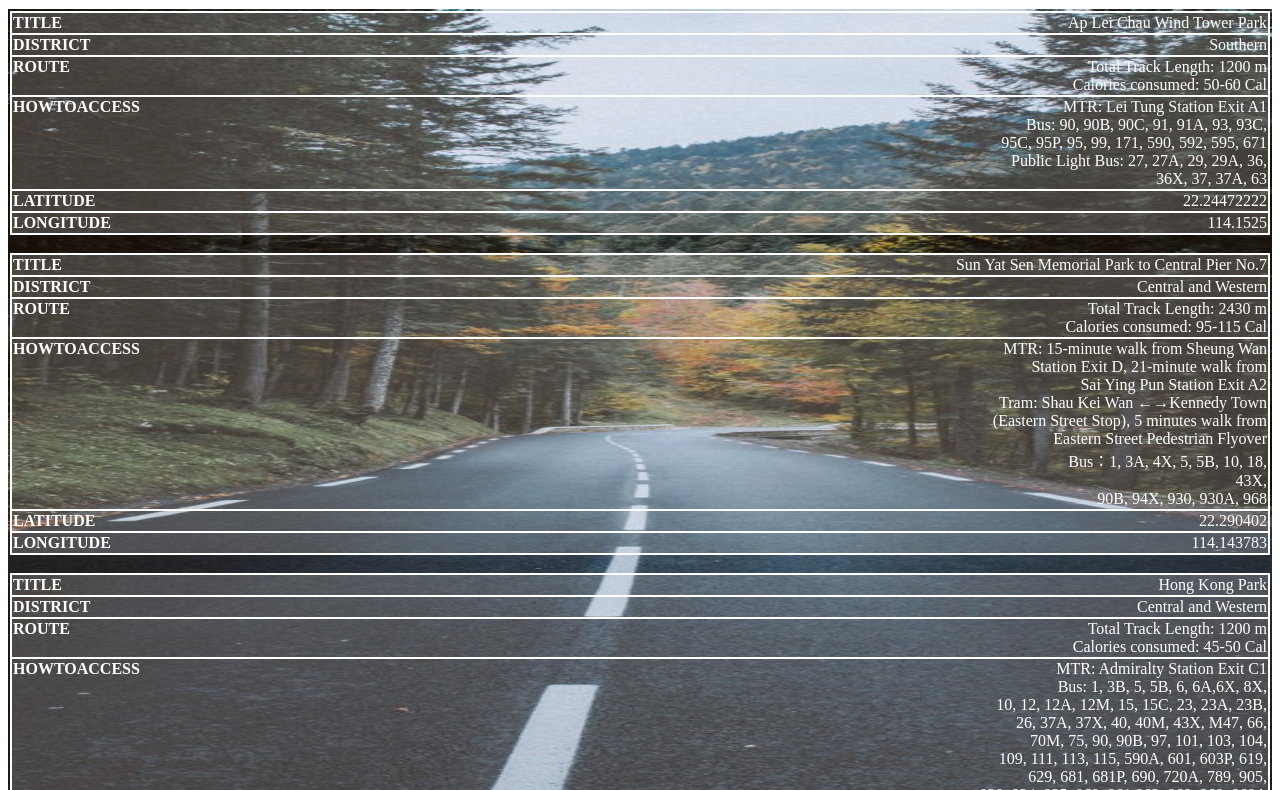
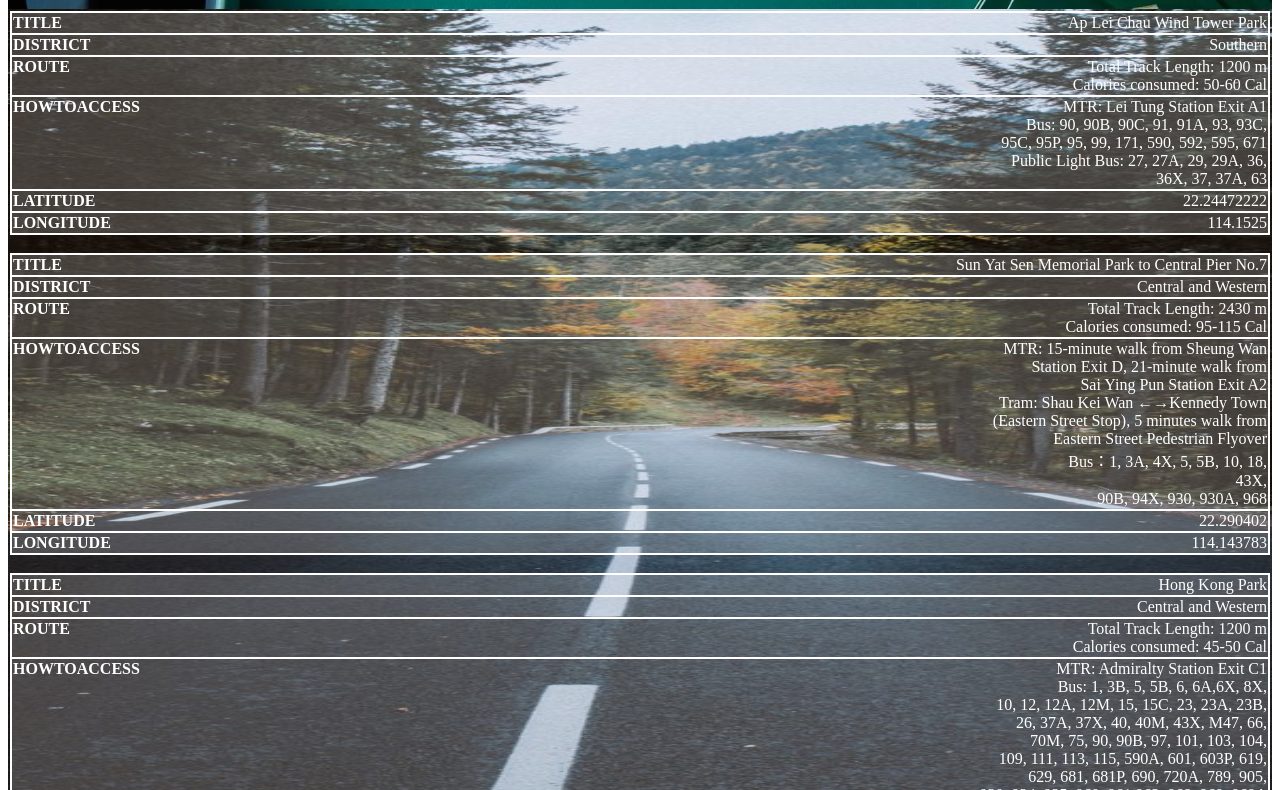
Before and after one commit to WinniCheng/road2, a plain HTML site: page index.html in a window 1280 px wide. Shown: the part 99-889 px from the top of the page. Drawn offline with Linux system fonts and the light colour scheme.

Commit message:
Add files via upload

```diff
--- a/index.html
+++ b/index.html
@@ -15,7 +15,7 @@
         <div class="demo-wrap">
             <img
               class="demo-bg"
-              src="forest.jpeg"
+              src="banner.jpg"
             >
 
             <div class="demo-content">
```
